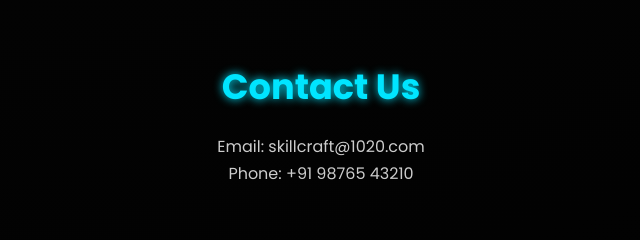
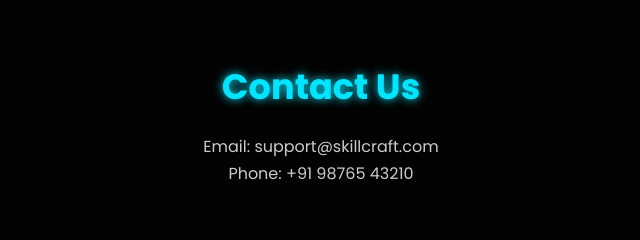
Before and after one commit to Kavya160205/SCT_WD_1, a plain HTML site: page index.html in a window 1280 px wide. Shown: the part 2440-2680 px from the top of the page, 319-959 px from the left. Drawn offline with Linux system fonts and the light colour scheme.

Commit message:
Update index.html

```diff
--- a/index.html
+++ b/index.html
@@ -61,7 +61,7 @@
   <!-- Contact Section -->
   <section id="contact" class="section contact reveal">
     <h2>Contact Us</h2>
-    <p>Email: skillcraft@1020.com</p>
+    <p>Email: support@skillcraft.com</p>
     <p>Phone: +91 98765 43210</p>
   </section>
 
```
